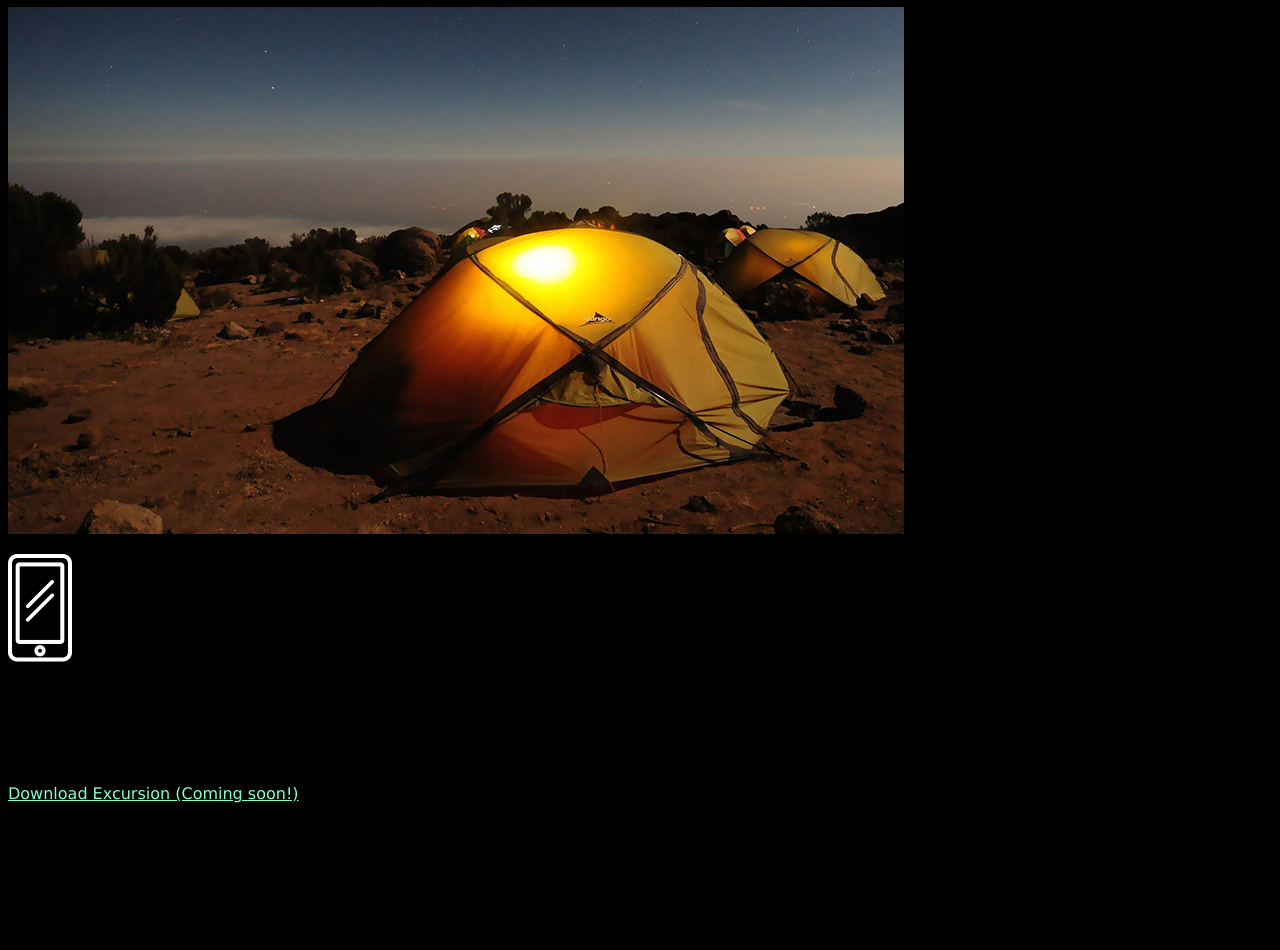
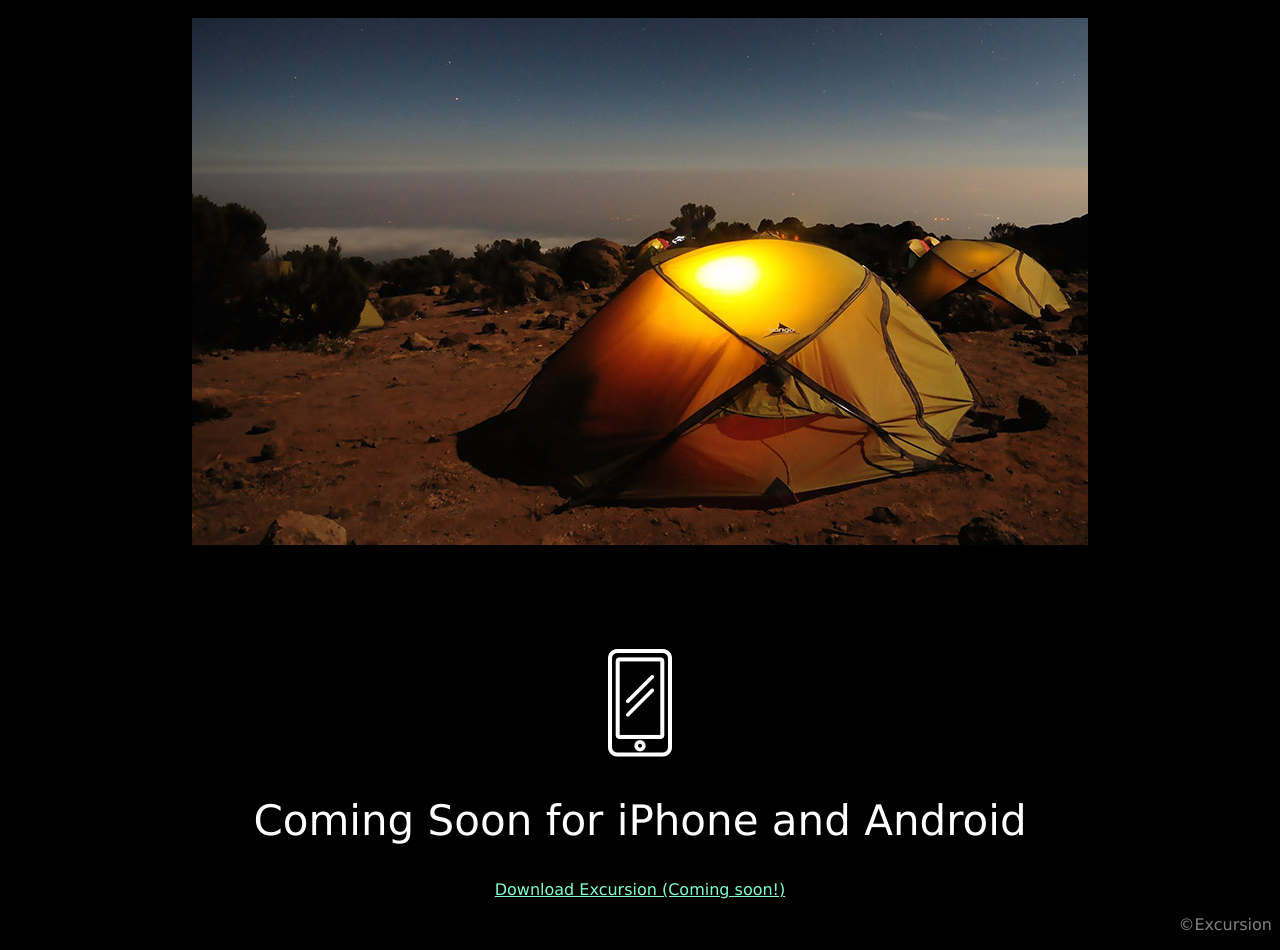
Before and after one commit to soonyay/-Excursion-Landing, a plain HTML site: page index.html in a window 1280 px wide. Shown: the part 471-1421 px from the top of the page. Before the commit the page ends 1325 px from the top, so only its background shows below. Drawn offline with Linux system fonts and the light colour scheme.

Commit message:
Round 2
Updated css and html

```diff
--- a/Resources/CSS/index.css
+++ b/Resources/CSS/index.css
@@ -1,13 +1,18 @@
 body{
   font-family: Verdana;
-  background-color: #000;
-  align-items: center;
+  background-color: #000000;
+  color: #FFFFFF;
+  text-align: center;
+}
+.container{
+  width: 100%;
+  align: center;
 }
 
 h1 {
   font-weight: normal;
   font-size: 50px;
-  color: #fff;
+  color: #FFFFFF;
 }
 
 h2 {
@@ -18,16 +23,29 @@ h2 {
 p{
   font-size: 16px;
 }
+
 .lead{
   font-size: 21px;
   color: gray;
 }
+
 a{
   color: aquamarine;
 }
-.main .first .second .footer{
+
+.main{
   margin-top: 40px;
 }
+
+.first{
+  margin-top: 40px;
+}
+
+.second{
+  margin-top: 100px;
+}
+
 .footer{
   text-align: right;
+  color: gray;
 }
--- a/index.html
+++ b/index.html
@@ -6,6 +6,9 @@
     <link href="./resources/CSS/index.css" type="text/css" rel="stylesheet">
   </head>
   <body>
+
+    <!-- "Main section" -->
+    <div class="container">
 
         <!-- "Main section" -->
         <div class="main">
@@ -35,5 +38,6 @@
           <p>©Excursion</p>
         </div>
 
+    </div><!-- "End Container" -->
   </body>
 </html>
```
Lines whose indentation alone changed are shown as unchanged.
